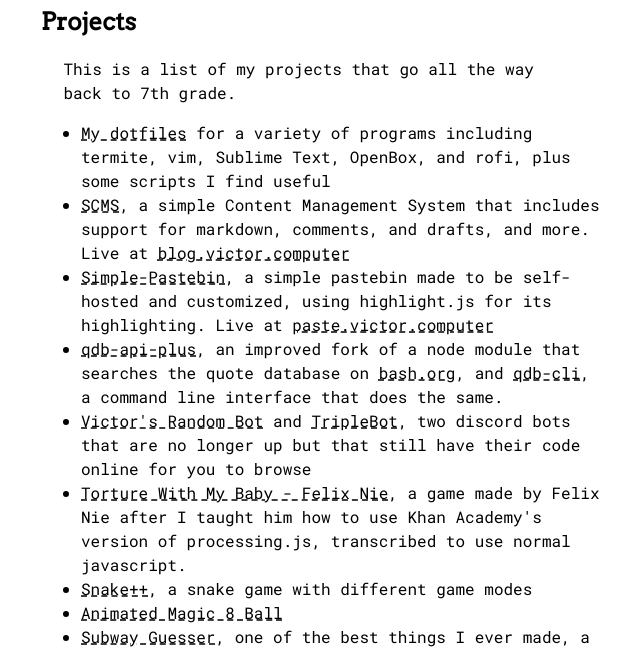
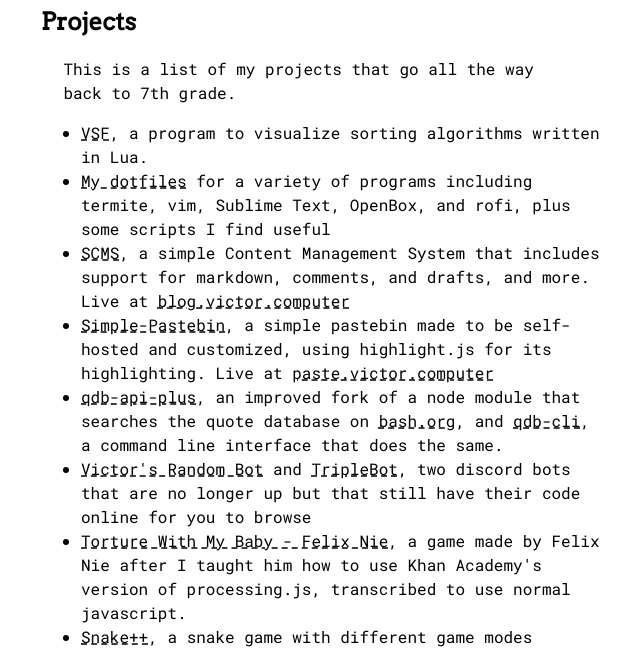
Before and after one commit to willowiscool/vityavv.github.io, a plain HTML site: page projects.html in a window 1280 px wide. Shown: the part 108-762 px from the top of the page, without its empty margins (319-959 px from the left). Drawn offline with Linux system fonts and the light colour scheme.

Commit message:
Add VSF to projects list

```diff
--- a/projects.html
+++ b/projects.html
@@ -11,6 +11,7 @@
 		<p>
 			This is a list of my projects that go all the way back to 7th grade.
 			<ul>
+				<li><a href="https://github.com/vityavv/vsf">VSF</a>, a program to visualize sorting algorithms written in Lua.</li>
 				<li><a href="https://github.com/vityavv/dotfiles">My dotfiles</a> for a variety of programs including termite, vim, Sublime Text, OpenBox, and rofi, plus some scripts I find useful</li>
 				<li><a href="https://github.com/vityavv/scms">SCMS</a>, a simple Content Management System that includes support for markdown, comments, and drafts, and more. Live at <a href="https://blog.victor.computer/">blog.victor.computer</a></li>
 				<li><a href="https://github.com/vityavv/simple-pastebin">Simple-Pastebin</a>, a simple pastebin made to be self-hosted and customized, using highlight.js for its highlighting. Live at <a href="https://paste.victor.computer/">paste.victor.computer</a></li>
```
